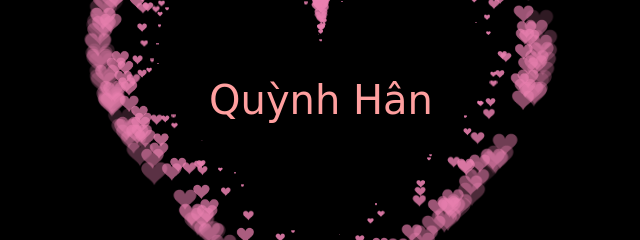
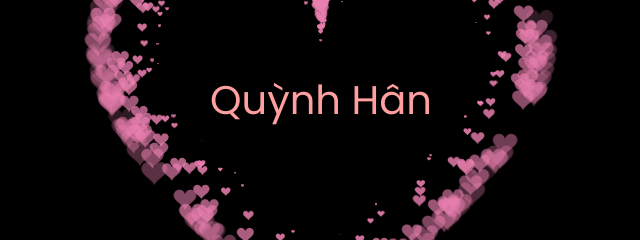
Before and after one commit to kietht98/animation-heart, a plain HTML site: page index.html in a window 1280 px wide. Shown: the part 277-517 px from the top of the page, 319-959 px from the left. Drawn offline with Linux system fonts and the light colour scheme.

Commit message:
Update index.html
Signed-off-by: kietht98 <86719380+kietht98@users.noreply.github.com>

```diff
--- a/index.html
+++ b/index.html
@@ -13,7 +13,9 @@
     <META NAME="Keywords" CONTENT="">
 
     <META NAME="Description" CONTENT="">
-
+    <link rel="preconnect" href="https://fonts.googleapis.com">
+    <link rel="preconnect" href="https://fonts.gstatic.com" crossorigin>
+    <link href="https://fonts.googleapis.com/css2?family=Poppins:wght@400;500;600;700&display=swap" rel="stylesheet">
     <style>
         html,
         body {
@@ -49,7 +51,7 @@
             white-space: nowrap;
             z-index: 3;
             color: #FF9F9F;
-            font-family: cursive;
+            font-family: 'Poppins', sans-serif;
             animation: zoomIn 0.3s normal;
             font-size: 40px;
         }
```
